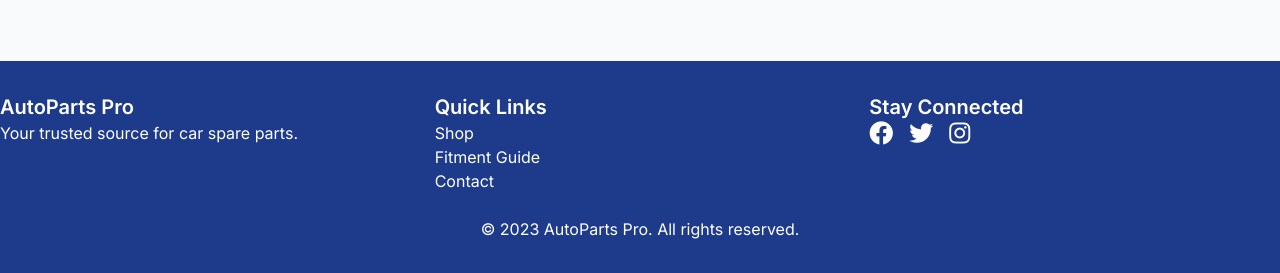
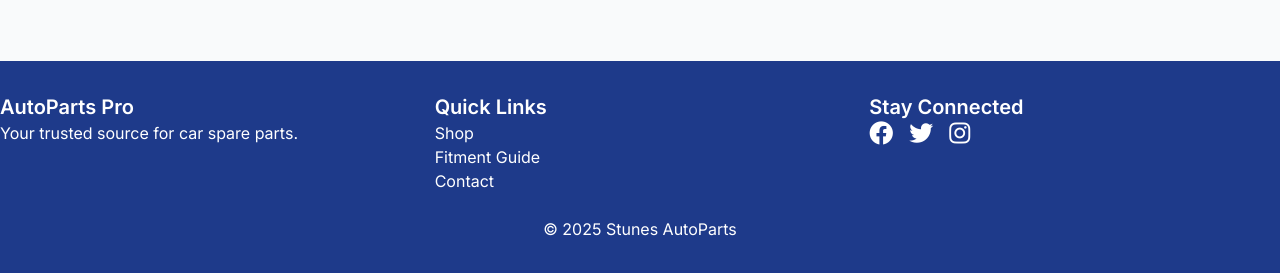
Before and after one commit to gR8Sebastian/stunesautoparts, a plain HTML site: page index.html in a window 1280 px wide. Shown: the part 3203-3476 px from the top of the page. Drawn offline with nearby package versions, Linux system fonts and the light colour scheme.

Commit message:
Update index.html

```diff
--- a/index.html
+++ b/index.html
@@ -4,7 +4,7 @@
   <meta charset="UTF-8">
   <meta name="viewport" content="width=device-width, initial-scale=1.0">
   <meta name="description" content="AutoParts Pro - Your one-stop shop for premium car spare parts. Find compatible parts for your vehicle today!">
-  <title>AutoParts Pro | Premium Car Parts & Accessories</title>
+  <title>Stunes Autoparts | Premium Car Parts & Accessories</title>
   <link href="https://cdn.jsdelivr.net/npm/tailwindcss@2.2.19/dist/tailwind.min.css" rel="stylesheet">
   <link href="https://cdnjs.cloudflare.com/ajax/libs/font-awesome/6.4.0/css/all.min.css" rel="stylesheet">
   <style>
@@ -604,7 +604,7 @@
       </div>
     </div>
     <div class="text-center mt-6">
-      <p>© 2023 AutoParts Pro. All rights reserved.</p>
+      <p>© 2025 Stunes AutoParts </p>
     </div>
   </footer>
 
```
